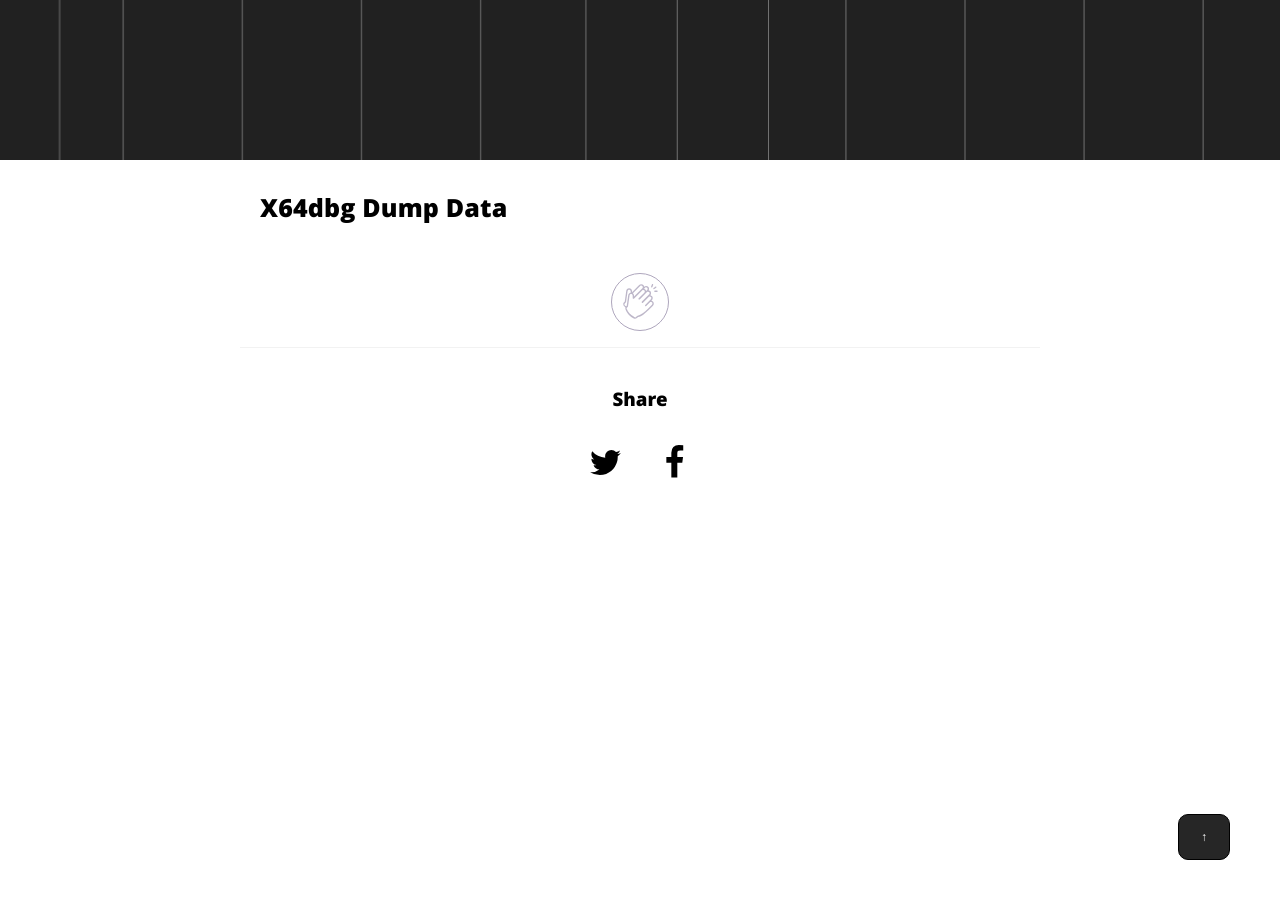
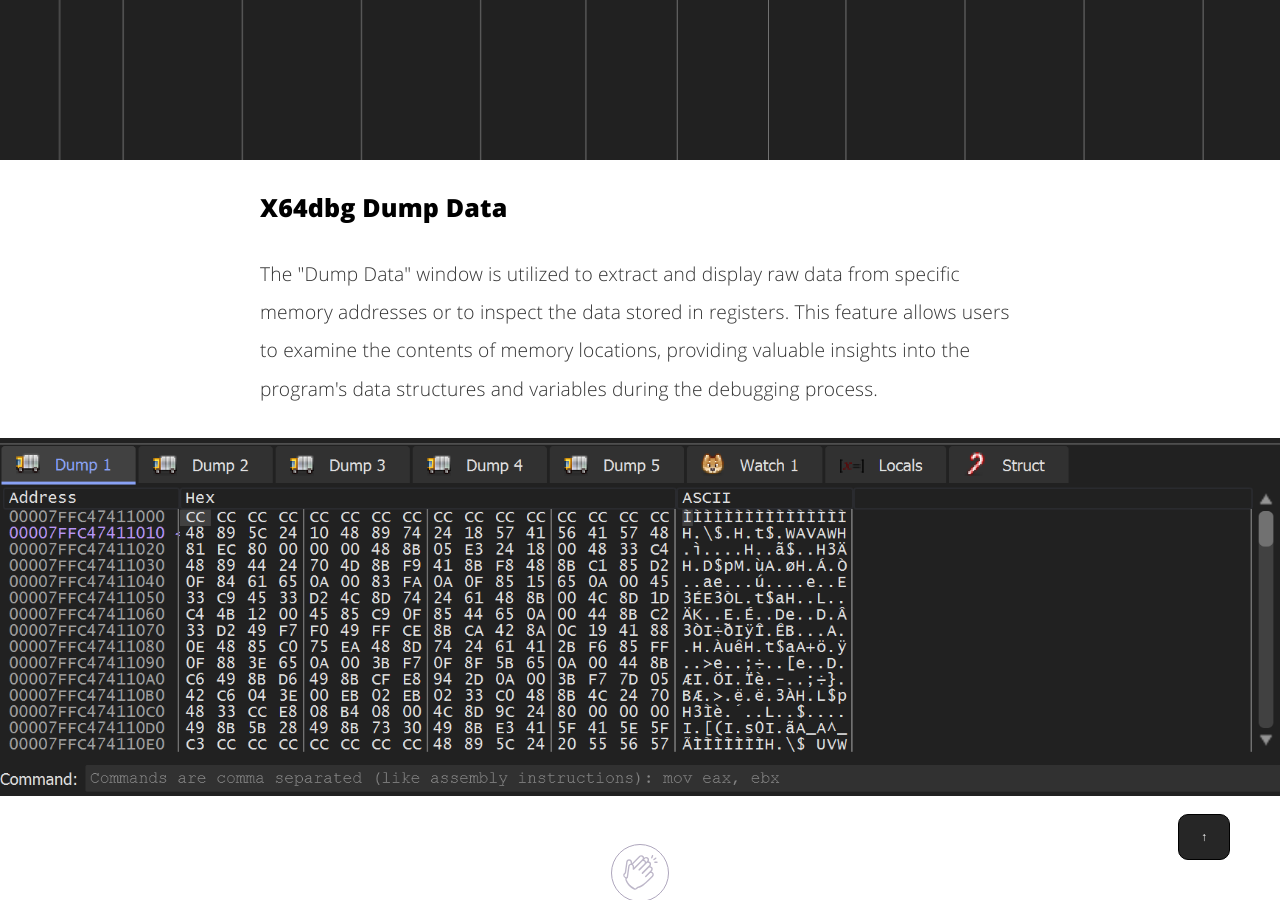
Before and after one commit to nickvourd/nickvourd.github.io, a Jekyll site: the page built from _posts/2023-10-18-x64dbg-intro.md, in a window 1280 px wide and 900 px high, scrolled down 13394 px. Built offline with Jekyll 4.4.1, drawn with Linux system fonts in a browser that asks for light colours.

Commit message:
Edit 2023-10-18 x64dbg (My first baby steps)

```diff
--- a/_posts/2023-10-18-x64dbg-intro.md
+++ b/_posts/2023-10-18-x64dbg-intro.md
@@ -478,6 +478,10 @@
 
 <h3>X64dbg Dump Data</h3>
 
+<p> The "Dump Data" window is utilized to extract and display raw data from specific memory addresses or to inspect the data stored in registers. This feature allows users to examine the contents of memory locations, providing valuable insights into the program's data structures and variables during the debugging process.</p>
+
+<img src="/assets/img/post-img/18-10-2023/x64dbg-Dump-Data.png" class="post-images" alt="x64dbg Dump Data Window">
+
 <br />
 <div align="center">
 <!-- add the button!-->
```
Also changed, not shown: assets/img/post-img/18-10-2023/x64dbg-Dump-Data.png (added).
